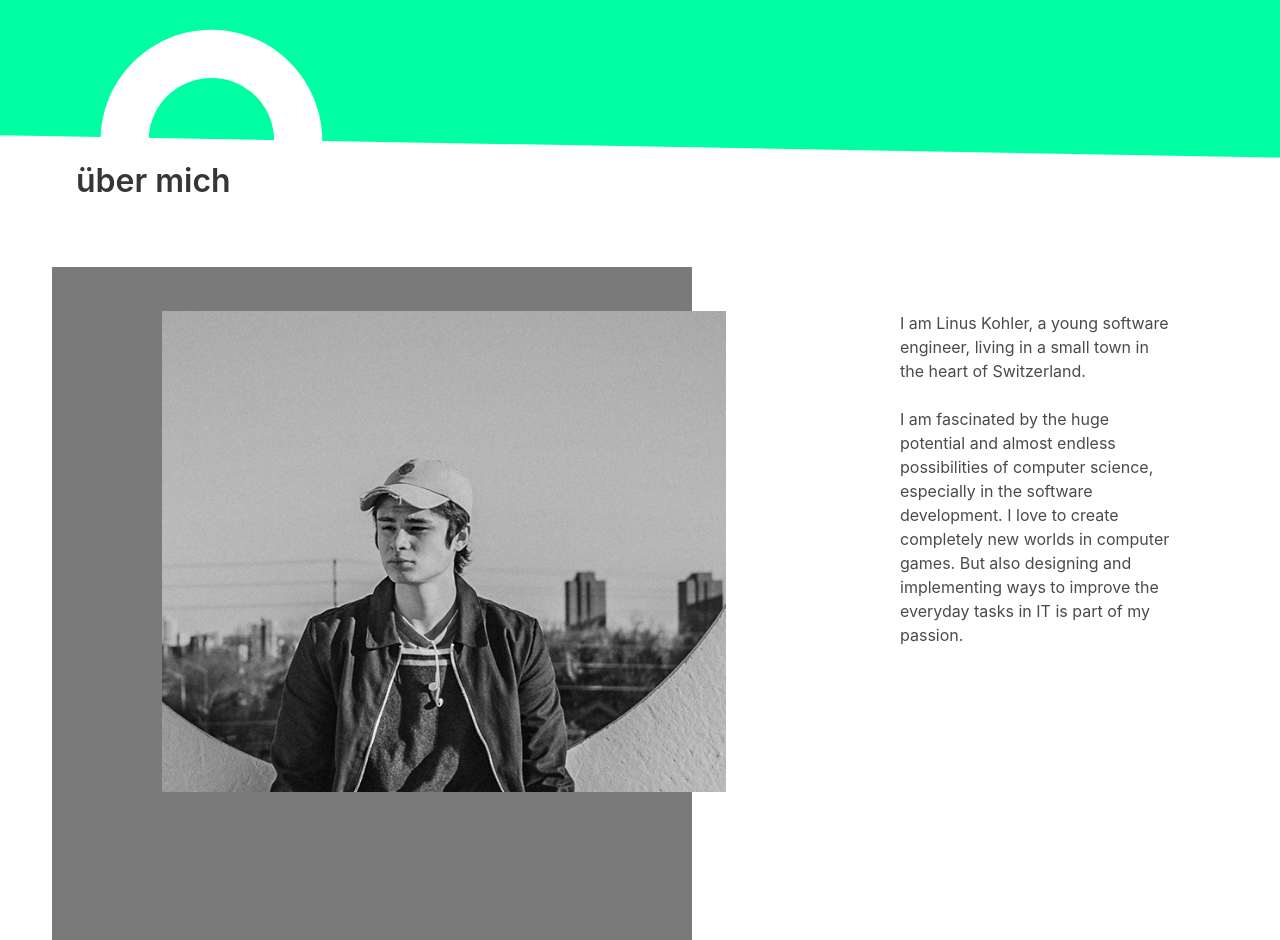
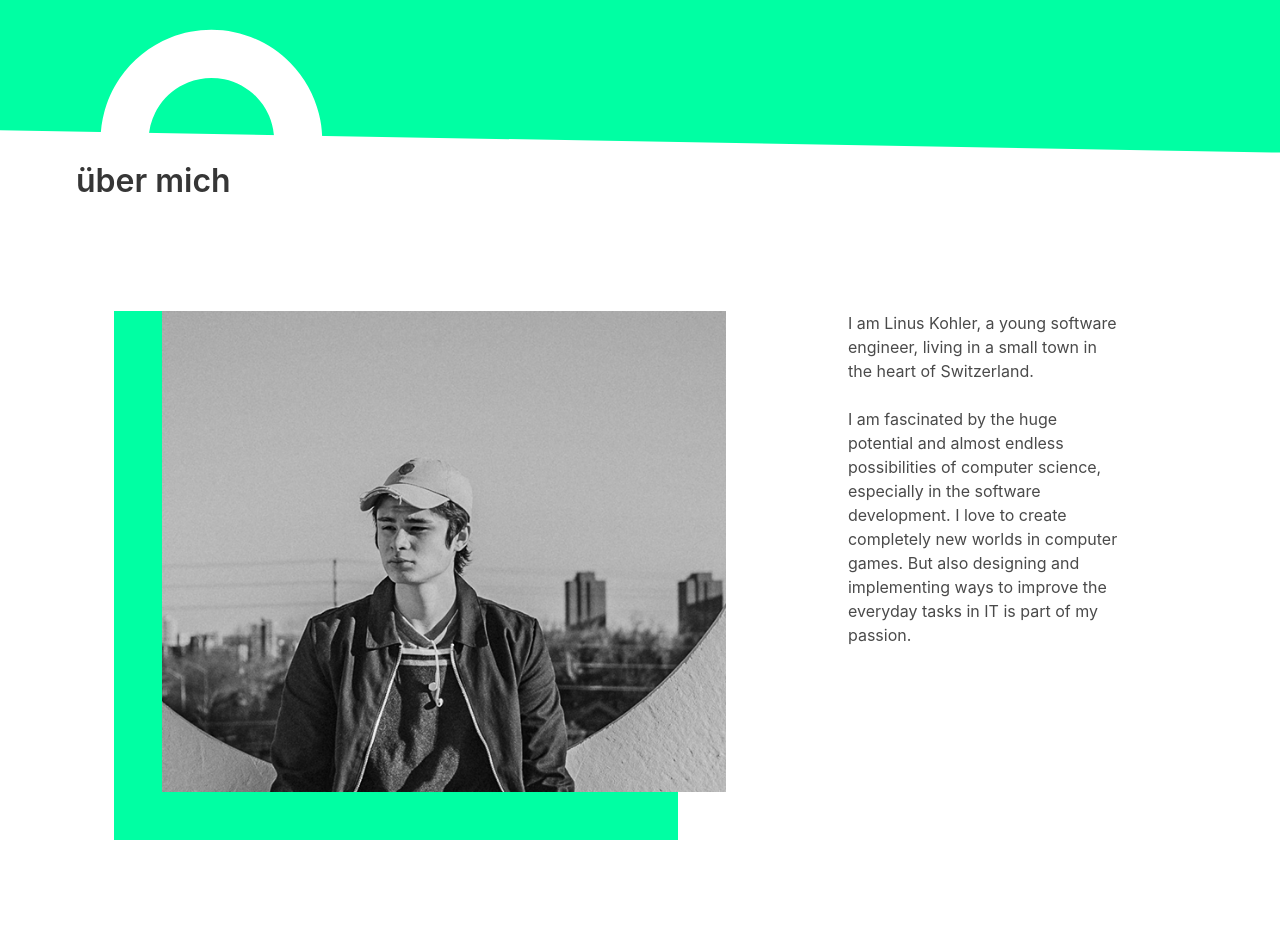
Before and after one commit to davidmaissen/ws3c_portfolio, a website: page index.html in a window 1280 px wide. Shown: the part 1920-2860 px from the top of the page. Drawn offline with Linux system fonts and the light colour scheme.

Commit message:
More layout improvements

```diff
--- a/css/main.css
+++ b/css/main.css
@@ -70,7 +70,7 @@
     height: 15em;
     transform: skewY(1deg);
     position: absolute;
-    top:2.7em;
+    top:2.4em;
     left: 0;
     right: 0;
     margin-left: -3em;
@@ -147,9 +147,9 @@
 
 .ellipse{
     position: absolute;
-    top: -15em;
-    left: 25em;
-    width: 40em;
+    top: -40%;
+    left: 45%;
+    width: 100%;
 }
 
 .citation {
@@ -158,11 +158,17 @@
     margin-top: 3em;
 }
 
+.about-me-image {
+    margin-bottom: 4em;
+}
+
 .shadow{
-    position: relative;
-    top: -2em;
-    width: 40em!important;
-    height: 45em;
+    margin-left: -3em;
+    margin-bottom: -3em;
+    margin-right: 3em;
+    z-index: -1;
+    left: 0;
+    background: #00FFA3;
 }
 
 /* Form */
--- a/index.html
+++ b/index.html
@@ -120,22 +120,21 @@
                     über mich
                 </h1>
             </div>
-            <div class=" column is-12 is-overlay">
+            <div class="column is-12 is-overlay">
                 <svg viewBox="0 0 590 584" width="100%" height="100%">
                     <path d="M53.2251 292.906C53.7696 245.353 68.403 199.029 95.2749 159.792C122.147 120.556 160.05 90.1684 204.192 72.4736C248.334 54.7787 296.732 50.5708 343.265 60.382C389.799 70.1932 432.378 93.5828 465.618 127.593C498.859 161.603 521.267 204.707 530.01 251.453C538.754 298.198 533.439 346.487 514.738 390.212C496.037 433.938 464.79 471.136 424.948 497.102C385.107 523.069 338.46 536.638 290.906 536.093L292.1 431.849C319.036 432.157 345.458 424.471 368.026 409.763C390.593 395.055 408.292 373.985 418.885 349.217C429.478 324.45 432.488 297.098 427.536 270.619C422.584 244.141 409.891 219.726 391.062 200.461C372.234 181.197 348.116 167.948 321.758 162.391C295.4 156.833 267.986 159.217 242.982 169.24C217.979 179.263 196.509 196.475 181.288 218.7C166.067 240.925 157.778 267.164 157.47 294.1L53.2251 292.906Z"
                           fill="#FFFFFF"/>
                 </svg>
             </div>
         </div>
-        <div class="columns is-multiline is-relative">
-            <div class="column is-1 has-background-grey shadow">
-            </div>
-            <div class="column is-6 is-offset-1 is-overlay">
-                <div class="image">
+        <div class="columns is-multiline">
+            <div class="column is-6 is-offset-1">
+                <div class="image about-me-image">
                     <img src="img/me.jpg" alt="portrait">
+                    <div class="is-overlay shadow"></div>
                 </div>
             </div>
-            <div class="column is-3 is-offset-2">
+            <div class="column is-3 is-offset-1">
                 <div class="block">
                     I am Linus Kohler, a young software engineer, living in a small town in the heart of Switzerland.
                 </div>
```
